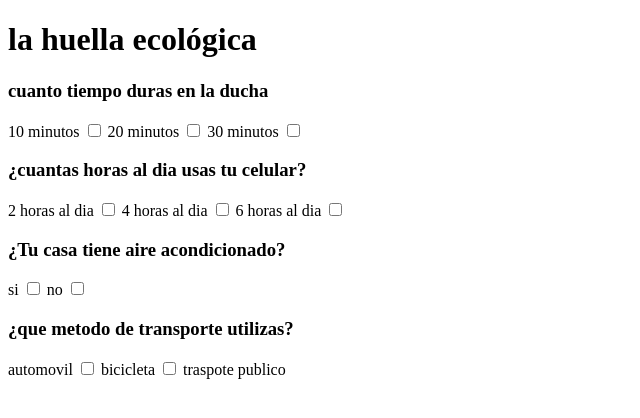
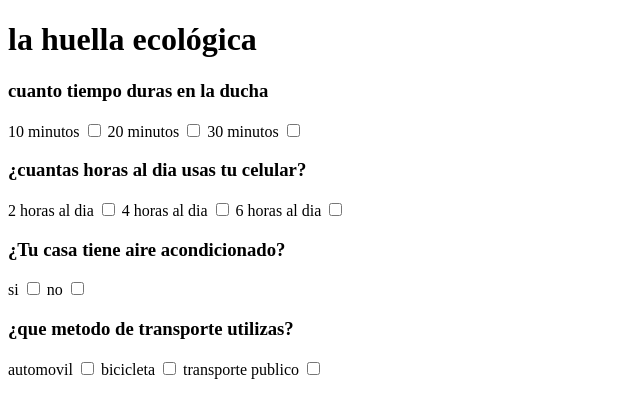
Before and after one commit to jhonathan73/encuesta-huella-ecologica-CAP01, a plain HTML site: page index.html in a window 1280 px wide. Shown: the full height of the page, 0-640 px from the left. Drawn offline with Linux system fonts and the light colour scheme.

Commit message:
Update index.html

```diff
--- a/index.html
+++ b/index.html
@@ -8,26 +8,41 @@
 <form>
 <label>10 minutos</label>
 <input type="checkbox"/>
+
 <label>20 minutos</label>
 <input type="checkbox"/>
+
 <label>30 minutos</label>
 <input type="checkbox"/>
+
 <h3>¿cuantas horas al dia usas tu celular?</h3>
+
 <label>2 horas al dia</label>
 <input type="checkbox"/>
+
 <label>4 horas al dia</label>
 <input type="checkbox"/>
+
 <label>6 horas al dia</label>
 <input type="checkbox"/>
+
 <h3>¿Tu casa tiene aire acondicionado?</h3>
+
 <label>si</label>
 <input type="checkbox"/>
+
 <label>no</label>
 <input type="checkbox"/>
+
 <h3>¿que metodo de transporte utilizas?</h3>
+
   <label>automovil</label>
 <input type="checkbox"/>
+
   <label>bicicleta</label>
 <input type="checkbox"/>
-  <label>traspote publico</label>
+
+  <label>transporte publico</label>
+<input type="checkbox"/>
+
 </form>
```
